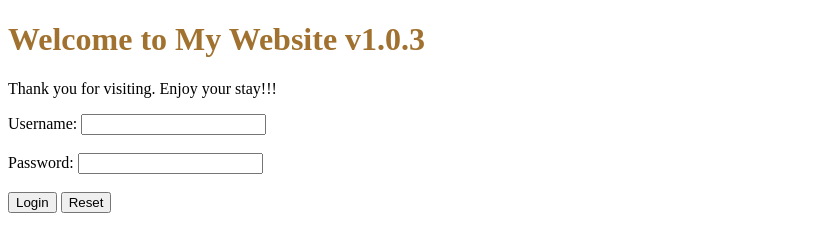
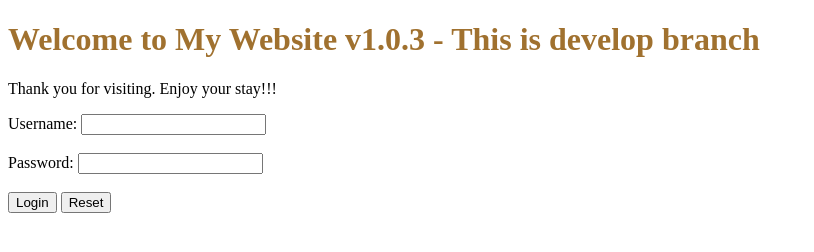
Before and after one commit to chuacongtai/nodejs-github-action-ecs-blue-green, a website: page public/index.html in a window 1280 px wide. Shown: the whole page, without its empty margins (0-814 px from the left). Drawn offline with Linux system fonts and the light colour scheme.

Commit message:
Modify index.html for develop branch

```diff
--- a/public/index.html
+++ b/public/index.html
@@ -7,7 +7,7 @@
 </head>
 
 <body>
-    <h1 id="welcome" style="color: #A0712F;">Welcome to My Website v1.0.3</h1>
+    <h1 id="welcome" style="color: #A0712F;">Welcome to My Website v1.0.3 - This is develop branch</h1>
     <p>Thank you for visiting. Enjoy your stay!!!</p>
 
     <form action="/api/login" method="POST">
```
